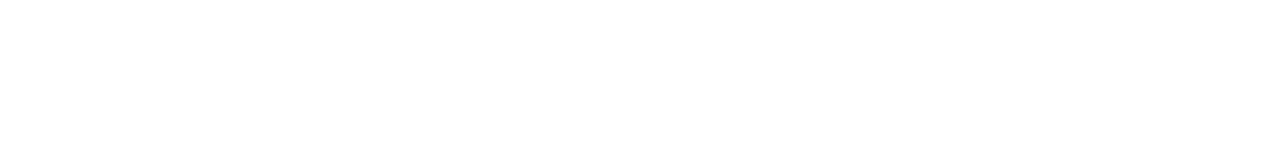
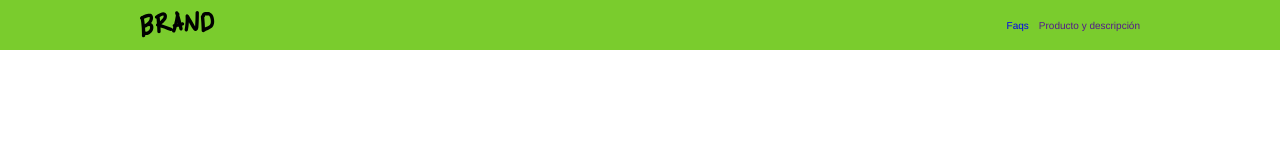
Before and after one commit to cesaralmeidareyes/gatitos, a plain HTML site: page index.html in a window 1280 px wide. Drawn offline with Linux system fonts and the light colour scheme.

Commit message:
Header terminado

```diff
--- a/css/style.css
+++ b/css/style.css
@@ -6,3 +6,33 @@
 html {
     font-size: 62.5%;
 }
+body {
+    font-family: Helvetica, sans-serif;
+}
+.wrapper {
+    max-width: 1000px;
+    margin: 0 auto;
+}
+.header {
+    height: 50px;
+    background-color: #7acc2d;
+}
+.nav {
+    height: 100%;
+    display: flex;
+    justify-content: space-between;
+    align-items: center;
+}
+.nav__menu {
+    display: flex;
+}
+.nav__menu  .nav__item {
+    padding-left: 10px;
+    list-style: none;
+}
+.nav__menu .nav__item a {
+    text-decoration: none;
+}
+.nav__menu .nav__item a:hover {
+    color: white;
+}
--- a/index.html
+++ b/index.html
@@ -7,8 +7,18 @@
     <link rel="stylesheet" href="./css/style.css">
 </head>
 <body>
-    <header>
-        <nav></nav>
+    <header class="header">
+        <nav class="nav wrapper">
+            <div class="nav__logo-container">
+                <img class="nav__logo" src="./images/logo.png" alt="Logo de Brand">
+            </div>
+            <div class="nav__menu-container">
+                <ul class="nav__menu">
+                    <li class="nav__item"><a href="#">Faqs</a></li>
+                    <li class="nav__item"><a href="">Producto y descripción</a></li>
+                </ul>
+            </div>
+        </nav>
     </header>
     <main></main>
     <section></section>
```
Also changed, not shown: images/logo.png (added).
